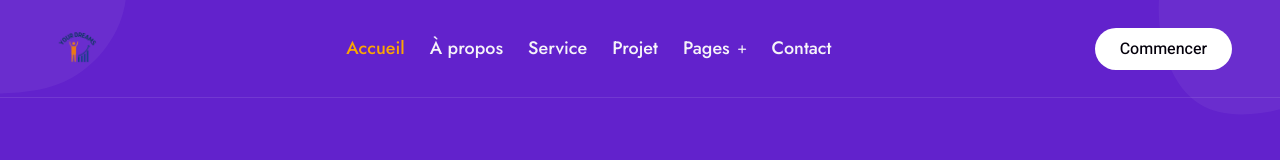
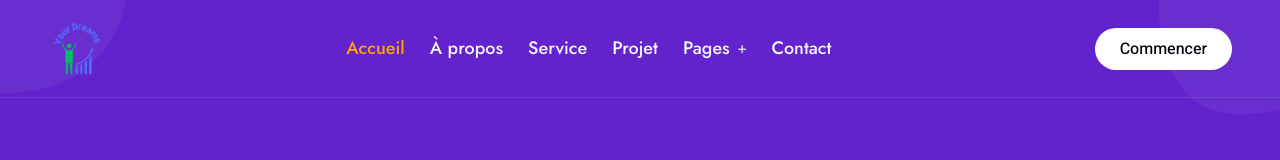
Before and after one commit to laajaj0/YourDreams, a plain HTML site: page index.html in a window 1280 px wide. Shown: the top 160 px of the page. Drawn offline with nearby package versions, Linux system fonts and the light colour scheme.

Commit message:
Update index.html

```diff
--- a/index.html
+++ b/index.html
@@ -44,7 +44,7 @@
             <nav class="navbar navbar-expand-lg navbar-light px-4 px-lg-5 py-3 py-lg-0">
                 <a href="" class="navbar-brand p-0">
                     <!-- <h1 class="m-0">Your Dreams</h1> -->
-			<img src="img/logo1.png" alt="Logo">
+			<img src="img/1.png" alt="Logo">
                 </a>
                 <button class="navbar-toggler" type="button" data-bs-toggle="collapse" data-bs-target="#navbarCollapse">
                     <span class="fa fa-bars"></span>
```
